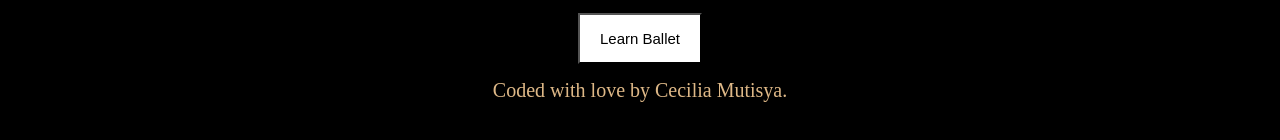
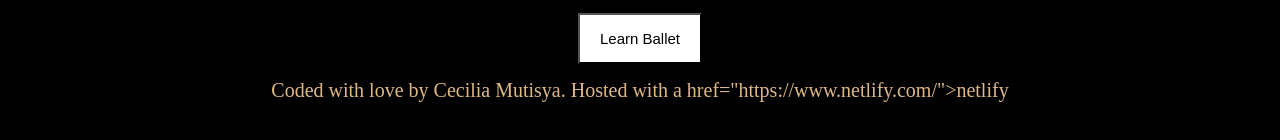
Before and after one commit to Cecilia10d/work, a plain HTML site: page index.html in a window 1280 px wide. Shown: the part 488-628 px from the top of the page. Drawn offline with Linux system fonts and the light colour scheme.

Commit message:
Update index.html
updated hosting.

```diff
--- a/index.html
+++ b/index.html
@@ -87,7 +87,8 @@
 
         .dark {
             color: burlywood;
-        }
+  }
+
   </style>
 
 </head>
@@ -126,6 +127,8 @@
     <button>Learn Ballet</button>
     <footer>
         Coded with love by Cecilia Mutisya.
+        Hosted with
+        a href="https://www.netlify.com/">netlify</a>
 
     </footer>
     <script>
```
